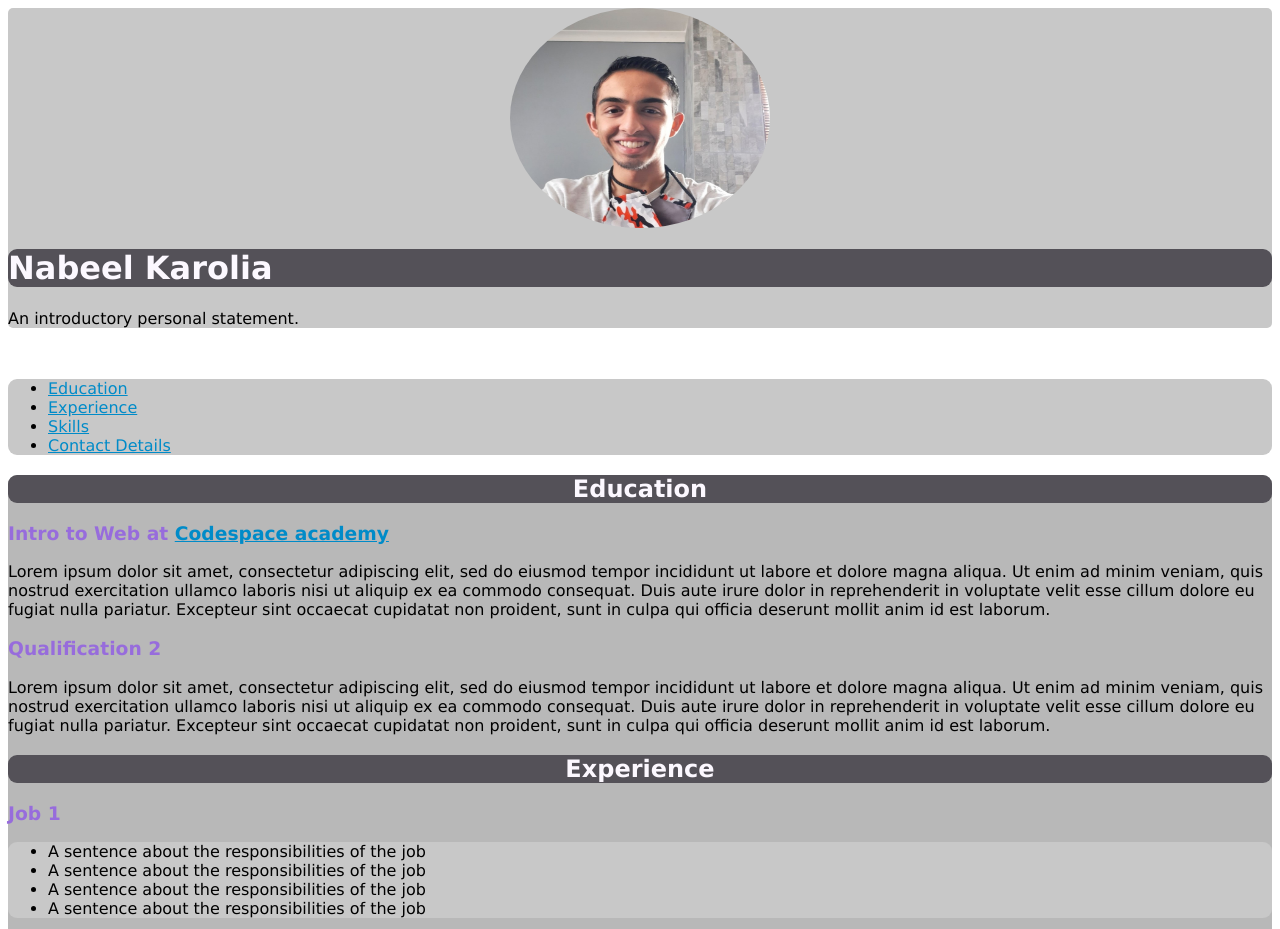
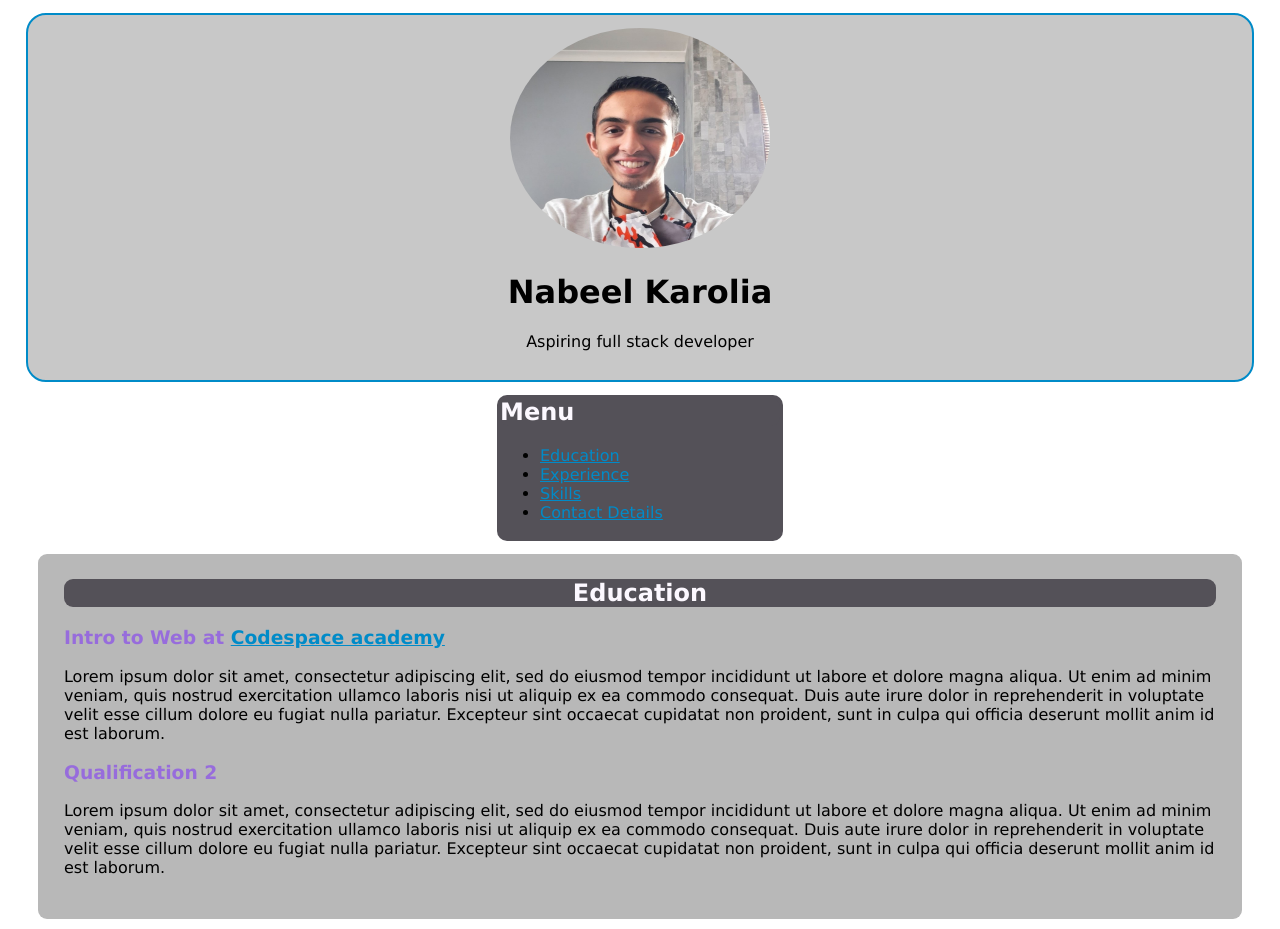
Before and after one commit to NabsK/resume, a plain HTML site: page resume5.html in a window 1280 px wide. Shown: the top 929 px of the page. Drawn offline with Linux system fonts and the light colour scheme.

Commit message:
resume5 final touches

```diff
--- a/css/stylesheet2.css
+++ b/css/stylesheet2.css
@@ -3,16 +3,23 @@
     "Lucida Sans Unicode", Geneva, Verdana, sans-serif;
 }
 
+body {
+  margin: 0%;
+}
+
 header {
   background-color: #c8c8c8;
-  border-radius: 5px;
+  margin: 1% 2% 1% 2%;
+  padding: 1%;
+  border-radius: 20px;
+  border: 2px solid #008bc8;
 }
 
-h1,
 h2 {
   background-color: #545158;
   color: #fcf8ff;
   border-radius: 9px;
+  margin-top: 0%;
 }
 
 h3 {
@@ -24,26 +31,34 @@ h3 {
 }
 
 .center {
-  display: block;
   margin-left: auto;
   margin-right: auto;
-  border-radius: 60%;
+  border-radius: 100%;
 }
 
-ul {
-  background-color: #c8c8c8;
-  border-radius: 9px;
+aside {
+  background-color: #545158;
+  border-radius: 10px;
+  padding: 3px;
+  width: 280px;
+  margin-left: auto;
+  margin-right: auto;
 }
 
 a {
   color: #008bc8;
 }
 
-article {
+div {
+  margin: 1% 3% 1% 3%;
+  padding: 2%;
   background-color: rgb(184, 184, 184);
   border-radius: 9px;
 }
 
 footer {
   background-color: rgb(184, 184, 184);
+  margin: 4%;
+  padding: 1%;
+  border-radius: 9px;
 }
--- a/resume5.html
+++ b/resume5.html
@@ -9,17 +9,16 @@
 
 <body>
 
-    <header>
-        <img src="images\Screenshot_20230907-123742_Gallery.jpg" style="width: 260px; height: 220px" class="center"/>
+    <header class="heading">
+        <img src="images\Screenshot_20230907-123742_Gallery.jpg" style="width: 260px; height: 220px" class="center" />
         <h1>Nabeel Karolia</h1>
-        <p>An introductory personal statement.</p>
+        <p>Aspiring full stack developer</p>
     </header>
 
     <section>
 
         <aside>
-
-            <br />
+            <h2>Menu</h2>
             <ul>
                 <li>
                     <a href="#education">Education</a>
@@ -37,6 +36,7 @@
         </aside>
 
         <article>
+            <div>
                 <h2 id="education" class="heading">Education</h2>
                 <h3>
                     Intro to Web at
@@ -51,6 +51,7 @@
                     cupidatat non proident, sunt in culpa qui officia deserunt mollit anim id
                     est laborum.
                 </p>
+
                 <h3>Qualification 2</h3>
                 <p>
                     Lorem ipsum dolor sit amet, consectetur adipiscing elit, sed do eiusmod
@@ -61,6 +62,9 @@
                     cupidatat non proident, sunt in culpa qui officia deserunt mollit anim id
                     est laborum.
                 </p>
+            </div>
+
+            <div>
                 <h2 id="experience" class="heading">Experience</h2>
                 <h3>Job 1</h3>
                 <p>
@@ -80,6 +84,9 @@
                     <li>A sentence about the responsibilities of the job</li>
                 </ul>
                 </p>
+            </div>
+
+            <div>
                 <h2 id="skills" class="heading">Skills</h2>
                 <ul>
                     <li>Skill 1</li>
@@ -87,6 +94,7 @@
                     <li>Skill 3</li>
                     <li>Skill 4</li>
                 </ul>
+            </div>
         </article>
 
     </section>
```
Lines whose indentation alone changed are shown as unchanged.
